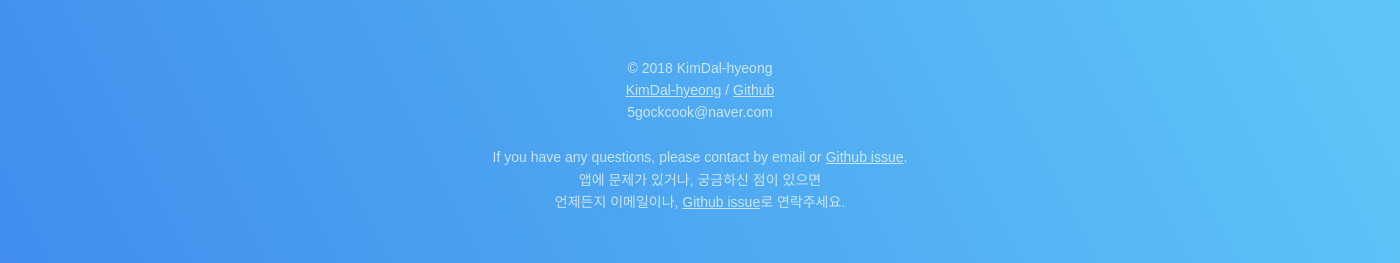
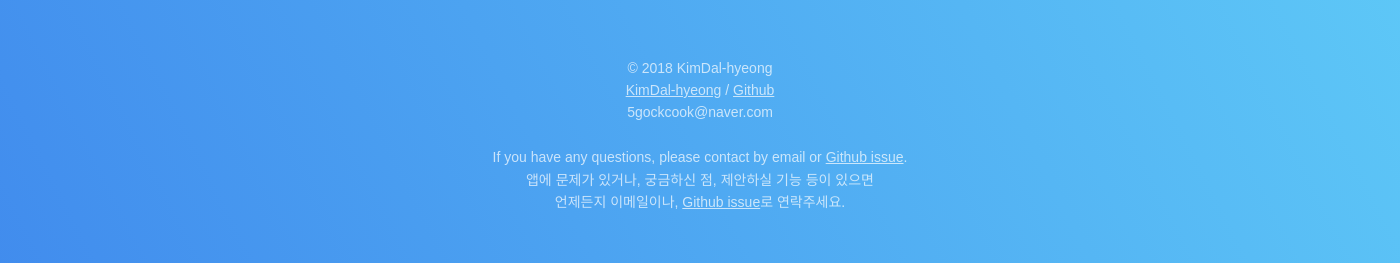
Before and after one commit to KimDal-hyeong/html-to-sketch-electron, an Electron app: page docs/download-analyst/index.html in a window 1400 px wide. Shown: the part 424-687 px from the top of the page. Drawn offline with Linux system fonts and the light colour scheme.

Commit message:
추가 수정

```diff
--- a/docs/download-analyst/index.html
+++ b/docs/download-analyst/index.html
@@ -57,7 +57,7 @@
         <br>
         <br>
         If you have any questions, please contact by email or <a style="color: #fff;" href="https://github.com/KimDal-hyeong/html-to-sketch-electron/issues">Github issue</a>.<br />
-        앱에 문제가 있거나, 궁금하신 점이 있으면<br />
+        앱에 문제가 있거나, 궁금하신 점, 제안하실 기능 등이 있으면<br />
         언제든지 이메일이나, <a style="color: #fff;" href="https://github.com/KimDal-hyeong/html-to-sketch-electron/issues">Github issue</a>로 연락주세요.
     </p>
 
```
